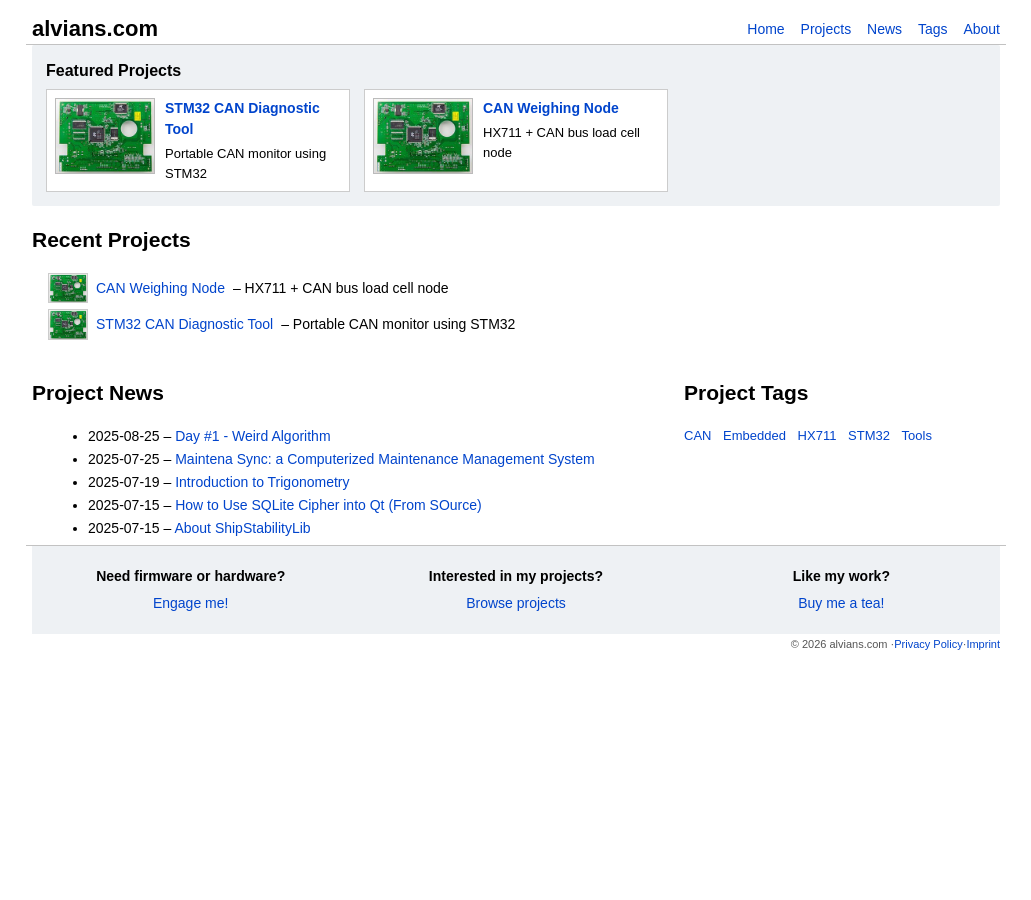
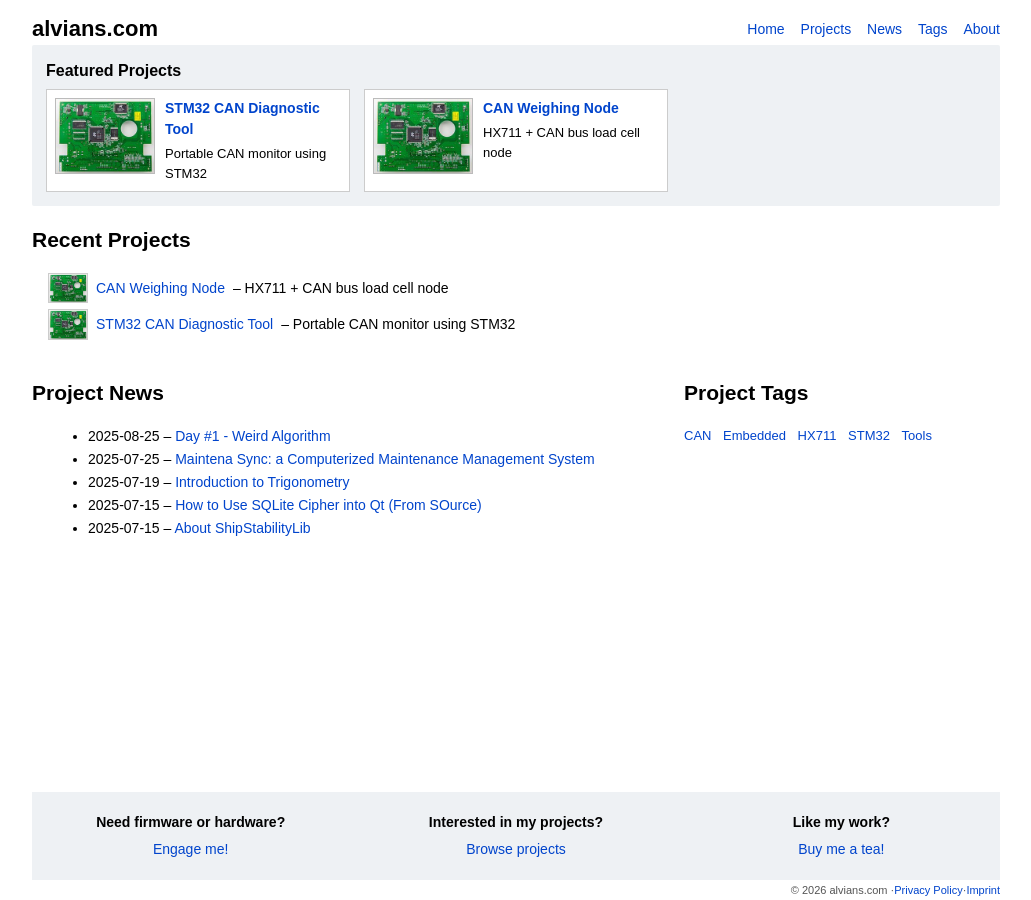
Before and after one commit to alviansm/alviansm.github.io, a Jekyll site: the page built from index.html, in a window 1280 px wide. Shown: the whole page, without its empty margins (124-1155 px from the left). Built offline with Jekyll 4.4.1, drawn with Linux system fonts in a browser that asks for light colours; the list of posts is cut into pages by our own code.

Commit message:
Fix: homepage responsive Porject Tags column
Fix: footer on the hompage

```diff
--- a/assets/css/style.scss
+++ b/assets/css/style.scss
@@ -17,6 +17,7 @@ $section-bg: #eef1f4;
 
 html {
   box-sizing: border-box;
+  height: 100%;
 }
 
 *, *::before, *::after {
@@ -31,6 +32,9 @@ body {
   line-height: 1.5;
   color: $text-color;
   background: #fff;
+  display: flex;
+  flex-direction: column;
+  min-height: 100%;
 }
 
 a {
@@ -50,6 +54,11 @@ a {
   max-width: 980px;
   margin: 0 auto;
   padding: 0 6px;
+}
+
+main.container {
+  flex: 1 0 auto;
+  width: 100%;
 }
 
 hr {
@@ -350,6 +359,10 @@ ul {
     grid-template-columns: 1fr;
   }
 
+  .two-column {
+    grid-template-columns: 1fr;
+  }
+
   .site-header .header-row {
     flex-direction: column;
     align-items: flex-start;
```
